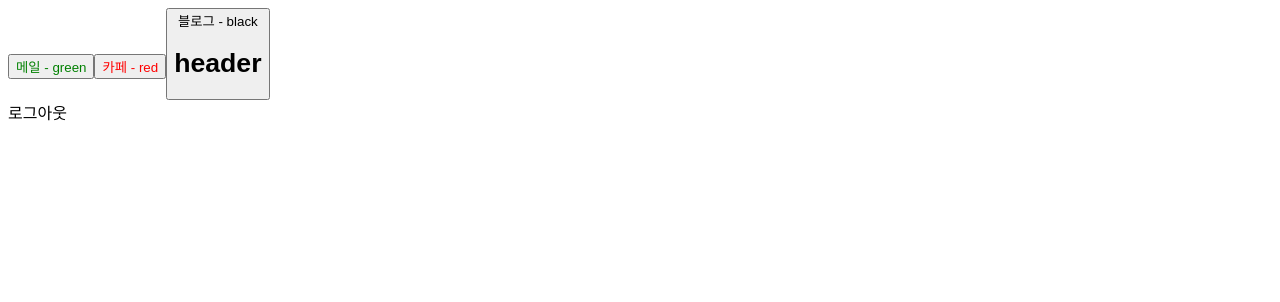
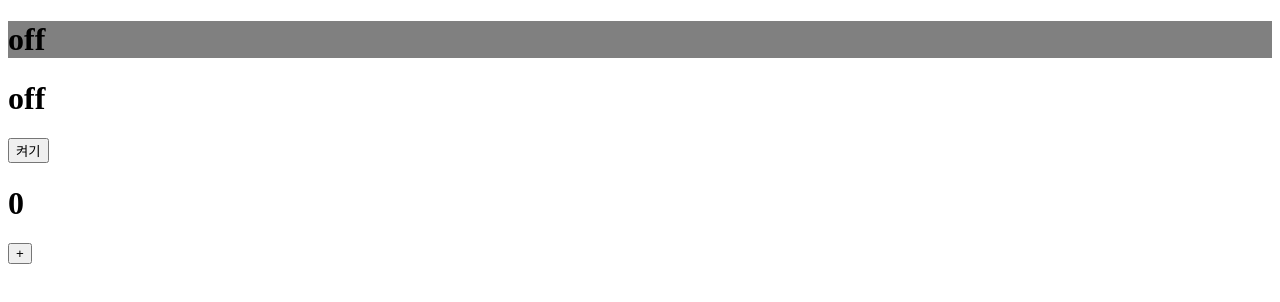
Before and after one commit to naru0000/practice, a React (Vite) app in the folder onebite-react/section05/: page / in a window 1280 px wide. Shown: the top 302 px of the page. Built offline with nearby package versions, Linux system fonts and the light colour scheme.

Commit message:
한입 강의 chapter6 학습: state와 props

```diff
--- a/onebite-react/section05/src/App.jsx
+++ b/onebite-react/section05/src/App.jsx
@@ -1,30 +1,23 @@
 import "./App.css";
-import Header from "./components/header";
-import Main from "./components/Main";
-import Footer from "./components/Footer";
-import Button from "./components/Button";
+import Bulb from "./components/Bulb";
+import Counter from "./components/Counter";
 
 function App() {
-  const buttonProps = {
-    text: "메일",
-    color: "green",
-    a: 1,
-    b: 2,
-    c: 3,
-  };
+  // 인수로는 state의 초기값을 받음
+  // 첫번째 요소는 현재값, 두번째는 상태변화 함수
+  // 리랜더링 => 컴포넌트 값 변화(업데이트)가 되면 다시 리턴을 한다.
+  // 왜 상태값을 지정해야 하는가?
+  // => 리액트에서는 state값이 변화되어야 랜더링이 다시 된다.
+
+  // 리랜더링 되는 기준
+  // 1. state 값 변경시
+  // 2. props 값 변경시
+  // 3. 부모 컴포넌트 state변경시
 
   return (
     <>
-      {/* <Button text={"메일"} color={"red"} a={1} b={2} c={3} /> */}
-
-      {/* 스프레드연산자를 이용해서 모든 props를 하나로 던져줄 수 있다. */}
-      <Button {...buttonProps} />
-      <Button text={"카페"} color={"red"} />
-      {/* 자식 요소를 자식 컴포넌트에 전달할 수 있다/ */}
-      <Button text={"블로그"}>
-        <Header />
-      </Button>
-      <Main />
+      <Bulb />
+      <Counter />
     </>
   );
 }
--- /dev/null
+++ b/onebite-react/section05/src/components/Bulb.jsx
@@ -0,0 +1,23 @@
+import { useState } from "react";
+
+const Bulb = () => {
+  const [light, setLight] = useState("off");
+
+  console.log(light);
+  return (
+    <div>
+      {light === "on" ? (
+        <h1 style={{ backgroundColor: "orange" }}>on</h1>
+      ) : (
+        <h1 style={{ backgroundColor: "gray" }}>off</h1>
+      )}
+
+      <div>
+        <h1>{light}</h1>
+        <button onClick={() => setLight(light === "on" ? "off" : "on")}>{light === "on" ? "끄기" : "켜기"}</button>
+      </div>
+    </div>
+  );
+};
+
+export default Bulb;
--- /dev/null
+++ b/onebite-react/section05/src/components/Counter.jsx
@@ -0,0 +1,22 @@
+import { useState } from "react";
+
+const Counter = () => {
+  const [count, setCount] = useState(0);
+
+  console.log("count:", count);
+
+  return (
+    <div>
+      <h1>{count}</h1>
+      <button
+        onClick={() => {
+          setCount(count + 1);
+        }}
+      >
+        +
+      </button>
+    </div>
+  );
+};
+
+export default Counter;
```
